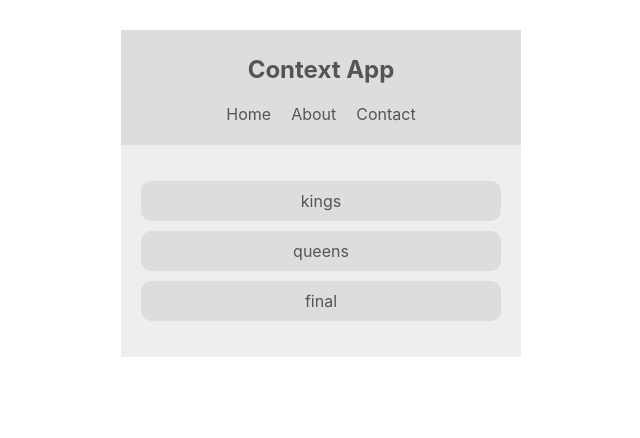
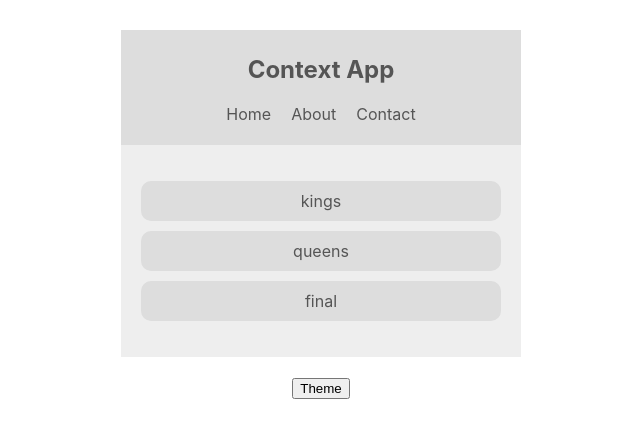
Before and after one commit to HugoBoxFr/react-context-class-component, a React (Create React App) app: page / in a window 1280 px wide. Shown: the top 438 px of the page, without its empty margins (319-959 px from the left). Built offline with nearby package versions, Linux system fonts and the light colour scheme.

Commit message:
lesson3: add toggleTheme

```diff
--- a/src/App.js
+++ b/src/App.js
@@ -1,6 +1,7 @@
 import React from 'react';
 import BookList from './components/BookList';
 import Navbar from './components/Navbar';
+import ThemeToggle from './components/ThemeToggle';
 import ThemeContextProvider from './context/ThemeContext';
 
 function App() {
@@ -9,6 +10,7 @@
       <ThemeContextProvider>
         <Navbar />
         <BookList />
+        <ThemeToggle />
       </ThemeContextProvider>
     </div>
   );
--- a/src/components/Navbar.js
+++ b/src/components/Navbar.js
@@ -2,9 +2,10 @@
 import { ThemeContext } from '../context/ThemeContext';
 
 class Navbar extends Component {
-    static contextType = ThemeContext;
     render() {
-        const { isLightTheme, light, dark } = this.context;
+        return (
+            <ThemeContext.Consumer>{(context) => {
+                const { isLightTheme, light, dark } = context;
                 const theme = isLightTheme ? light : dark;
 
                 return (
@@ -18,6 +19,9 @@
                         </ul>
                     </nav>
                 )
+            }}
+            </ThemeContext.Consumer>
+        )
     }
 }
 
--- /dev/null
+++ b/src/components/ThemeToggle.js
@@ -0,0 +1,18 @@
+import React, { Component } from 'react'
+import { ThemeContext } from '../context/ThemeContext';
+
+class ThemeToggle extends Component {
+    static contextType = ThemeContext;
+
+    render() {
+        const { toggleTheme } = this.context;
+
+        return (
+            <div>
+                <button onClick={toggleTheme}>Theme</button>
+            </div>
+        )
+    }
+}
+
+export default ThemeToggle;
--- a/src/context/ThemeContext.js
+++ b/src/context/ThemeContext.js
@@ -8,9 +8,12 @@
         light: { syntax: '#555', ui: '#ddd', bg: '#eee'},
         dark: { syntax: '#ddd', ui: '#333', bg: '#555'}
     }
+    toggleTheme = () => {
+        this.setState({ isLightTheme: !this.state.isLightTheme });
+    }
     render() {
         return (
-            <ThemeContext.Provider value={{...this.state}}>
+            <ThemeContext.Provider value={{...this.state, toggleTheme: this.toggleTheme}}>
                 { this.props.children }
             </ThemeContext.Provider>
         );
```
Also changed, not shown: 1 other file (tests, documents, lock files or other folders). Lines whose indentation alone changed are shown as unchanged.
